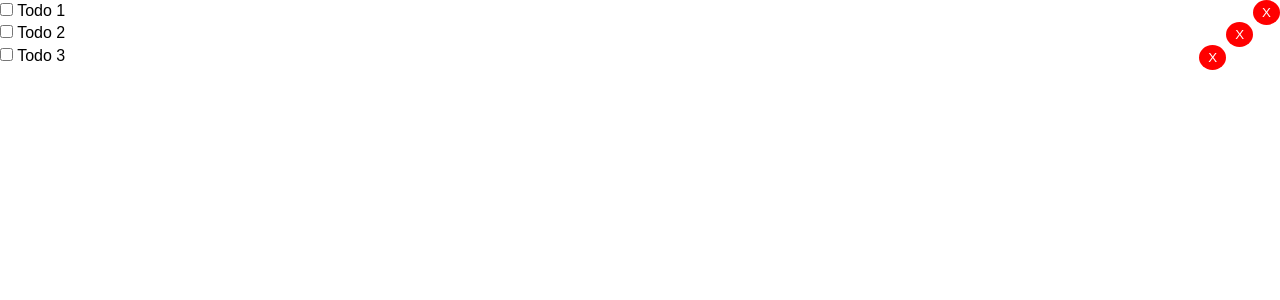
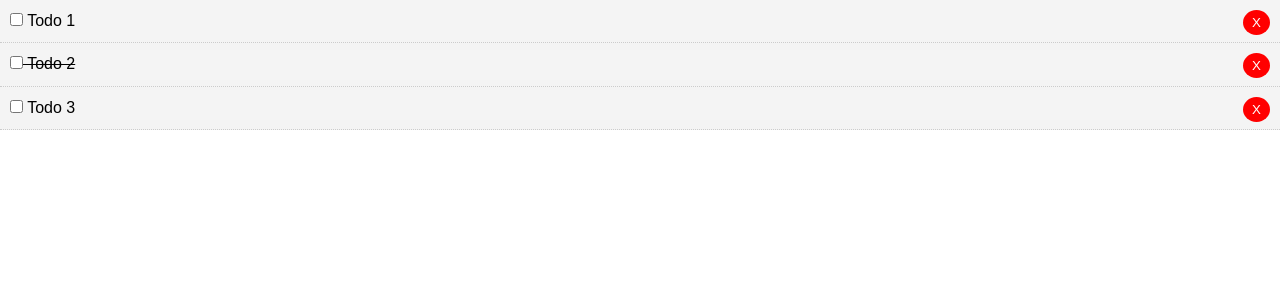
Before and after one commit to FFindakly/Angular-To-Do-List, an Angular app: page / in a window 1280 px wide. Shown: the top 300 px of the page. Built offline with nearby package versions, Linux system fonts and the light colour scheme.

Commit message:
Implemented the [setClass] attribute

```diff
--- a/src/app/components/todo-item/todo-item.component.html
+++ b/src/app/components/todo-item/todo-item.component.html
@@ -1,4 +1,4 @@
-<div>
+<div [ngClass]="setClasses()">
 <p>
     <input type="checkbox">
     {{ todo.title }}
--- a/src/app/components/todo-item/todo-item.component.ts
+++ b/src/app/components/todo-item/todo-item.component.ts
@@ -14,4 +14,16 @@ export class TodoItemComponent implements OnInit {
   ngOnInit(): void {
   }
 
+// Set dynamic classes
+  setClasses() {
+    let classes = {
+      // Left-hand side is the name of the class
+      // Right-hand side is if the class should be applied on that item or not
+      todo: true,
+      'is-completed': this.todo.completed
+    }
+    console.log(classes);
+    return classes;
+  }
+
 }
```
